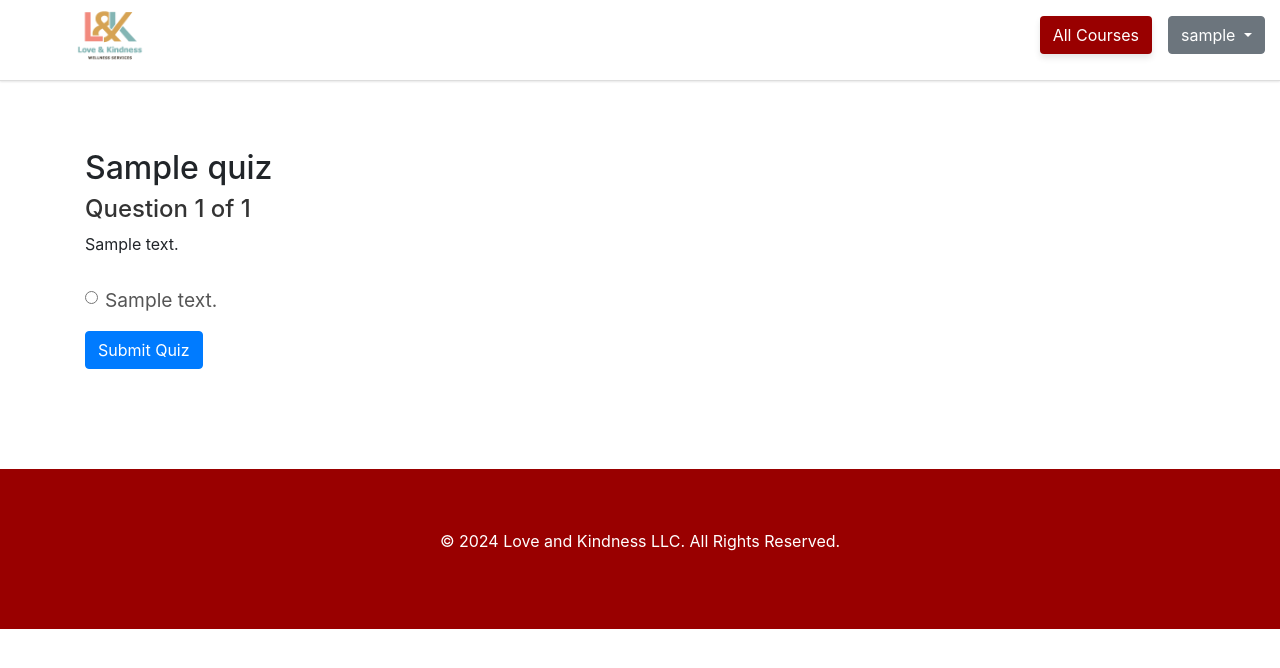
After one commit to OmarHaji0001/Course_Management_System, a Django app: page /course/1/attempt-quiz/ in a window 1280 px wide. The commit adds this page. Shown: the top 668 px of the page. Run offline with Django 5.2, Linux system fonts and the light colour scheme; a user stored in the database is signed in; tables that the repository leaves empty hold one stand-in row (values such as "Sample post"); some libraries are stand-ins or nearby versions.

Commit message:
quiz functionallity almost done

```diff
--- a/main/admin.py
+++ b/main/admin.py
@@ -1,5 +1,6 @@
 from django.contrib import admin
-from .models import Profile, Course, Lesson, Enrollment, Completion, Feedback, Category, Tag, Quiz, Question, Answer
+from .models import Profile, Course, Lesson, Enrollment, Completion, Feedback, Category, Tag, Quiz, Question, Answer, \
+    StudentQuiz, StudentAnswer
 
 
 class ProfileAdmin(admin.ModelAdmin):
@@ -27,3 +28,5 @@ admin.site.register(Completion)
 admin.site.register(Quiz)
 admin.site.register(Question)
 admin.site.register(Answer)
+admin.site.register(StudentQuiz)
+admin.site.register(StudentAnswer)
--- a/main/models.py
+++ b/main/models.py
@@ -139,3 +139,22 @@ class Profile(models.Model):
 
     def __str__(self):
         return f'{self.user.username} - {self.get_role_display()}'
+
+
+class StudentQuiz(models.Model):
+    student = models.ForeignKey(User, on_delete=models.CASCADE)
+    quiz = models.ForeignKey(Quiz, on_delete=models.CASCADE)
+    score = models.FloatField(null=True, blank=True)
+    completed_at = models.DateTimeField(auto_now_add=True)
+
+    def __str__(self):
+        return f'{self.student.username} - {self.quiz.name} ({self.completed_at})'
+
+
+class StudentAnswer(models.Model):
+    student_quiz = models.ForeignKey(StudentQuiz, on_delete=models.CASCADE, related_name='answers')
+    question = models.ForeignKey(Question, on_delete=models.CASCADE)
+    selected_answer = models.ForeignKey(Answer, on_delete=models.CASCADE)
+
+    def __str__(self):
+        return f'{self.student_quiz.student.username} - {self.question.text}'
--- /dev/null
+++ b/main/static/css/quiz.css
@@ -0,0 +1,34 @@
+/* quiz.css */
+
+/* General container for quiz */
+.container {
+    max-width: 900px;
+    margin: 0 auto;
+    padding: 20px;
+}
+
+/* Question styles */
+.question {
+    margin-bottom: 30px;
+}
+
+.question h4 {
+    font-size: 1.5em;
+    color: #333;
+}
+
+.form-check-label {
+    font-size: 1.2em;
+    color: #555;
+}
+
+/* Submit button */
+.btn-primary {
+    background-color: #007bff;
+    border-color: #007bff;
+}
+
+.btn-primary:hover {
+    background-color: #0056b3;
+    border-color: #004085;
+}
--- /dev/null
+++ b/main/templates/main/attempt_quiz.html
@@ -0,0 +1,49 @@
+{% load static %}
+<!DOCTYPE html>
+<html lang="en">
+<head>
+    <meta charset="UTF-8">
+    <meta name="viewport" content="width=device-width, initial-scale=1.0">
+    <link rel="stylesheet" href="{% static 'css/quiz.css' %}">
+    <link rel="stylesheet" href="{% static 'css/top_bar_STA.css' %}">
+    <link rel="stylesheet" href="{% static 'css/footer_HA.css' %}">
+    <link rel="stylesheet" href="https://stackpath.bootstrapcdn.com/bootstrap/4.5.2/css/bootstrap.min.css">
+    <title>Attempt Quiz - {{ quiz.name }}</title>
+</head>
+<body>
+<header class="top-bar">
+    {% include 'main/top_bar_STA.html' %}
+</header>
+
+<main class="container mt-5">
+    <h2>{{ quiz.name }}</h2>
+
+    <div class="question">
+        <h4>Question {{ question_index|add:1 }} of {{ total_questions }}</h4>
+        <p>{{ question.text }}</p>
+    </div>
+
+    <form method="POST">
+        {% csrf_token %}
+        {% for answer in question.answers.all %}
+            <div class="form-check">
+                <input class="form-check-input" type="radio" name="answer" id="answer{{ answer.id }}" value="{{ answer.id }}">
+                <label class="form-check-label" for="answer{{ answer.id }}">
+                    {{ answer.text }}
+                </label>
+            </div>
+        {% endfor %}
+
+        <button type="submit" class="btn btn-primary mt-3">
+            {% if question_index|add:1 == total_questions %}Submit Quiz{% else %}Next{% endif %}
+        </button>
+    </form>
+</main>
+
+{% include 'main/footer_HA.html' %}
+
+<script src="https://code.jquery.com/jquery-3.5.1.min.js"></script>
+<script src="https://cdn.jsdelivr.net/npm/@popperjs/core@2.5.4/dist/umd/popper.min.js"></script>
+<script src="https://stackpath.bootstrapcdn.com/bootstrap/4.5.2/js/bootstrap.min.js"></script>
+</body>
+</html>
--- a/main/urls.py
+++ b/main/urls.py
@@ -28,6 +28,9 @@ urlpatterns = [
     path('lessons/<int:lesson_id>/complete/', mark_lesson_complete, name='mark-lesson-complete'),
     path('courses/<int:course_id>/lessons/<int:lesson_id>/delete/', LessonDeleteView.as_view(), name='delete-lesson'),
     path('courses/<int:course_id>/feedback/', submit_feedback, name='submit-feedback'),
+    path('course/<int:course_id>/attempt-quiz/', views.attempt_quiz, name='attempt-quiz'),
+    path('course/<int:course_id>/submit-quiz/', views.submit_quiz, name='submit-quiz'),
+    path('course/<int:course_id>/quiz-result/<int:student_quiz_id>/', views.quiz_result, name='quiz-result'),
     path('course/<int:course_id>/students/', views.teacher_course_students, name='teacher_course_students'),
     path('course/<int:course_id>/students/<int:student_id>/progress/', views.teacher_student_progress,
          name='teacher_student_progress'),
--- a/main/views.py
+++ b/main/views.py
@@ -7,18 +7,126 @@ from django.contrib.auth.views import LoginView as AuthLoginView, LogoutView as
 from django.contrib.auth.mixins import LoginRequiredMixin
 from django.core.paginator import Paginator
 from django.db.models import Count
-from django.http import HttpResponseNotAllowed, JsonResponse
+from django.http import HttpResponseNotAllowed, JsonResponse, HttpResponse
 from django.views.generic import TemplateView, CreateView, UpdateView, DeleteView, DetailView
 from django.urls import reverse_lazy
 from django.shortcuts import render, redirect, get_object_or_404
 from django.contrib.auth.decorators import user_passes_test, login_required
 from django.utils.decorators import method_decorator
 from .forms import SignUpForm, CourseForm, LessonForm, FeedbackForm, CategoryForm, UserUpdateForm, ProfileUpdateForm
-from .models import Course, Lesson, Enrollment, Completion, Feedback, Category, Tag, Quiz, Question, Answer
+from .models import Course, Lesson, Enrollment, Completion, Feedback, Category, Tag, Quiz, Question, Answer, \
+    StudentAnswer, StudentQuiz
 
 from django.contrib import messages
 from datetime import datetime, timedelta
 from django.utils import timezone
+
+
+@login_required
+def attempt_quiz(request, course_id):
+    course = get_object_or_404(Course, id=course_id)
+    quiz = Quiz.objects.filter(course=course).last()  # Assuming there's only one quiz per course
+
+    if not quiz:
+        return HttpResponse("No quiz available for this course.")
+
+    # Store the quiz_id in session if it's not already there
+    request.session['quiz_id'] = quiz.id
+
+    # Get the current question index from the session or start with the first question
+    question_index = request.session.get(f'quiz_{quiz.id}_index', 0)
+    questions = quiz.questions.all()
+    question = questions[question_index]  # Get the current question
+
+    if request.method == 'POST':
+        selected_answer_id = request.POST.get('answer')
+        # Store the user's answer in the session
+        user_answers = request.session.get(f'quiz_{quiz.id}_answers', {})
+        user_answers[question.id] = selected_answer_id
+        request.session[f'quiz_{quiz.id}_answers'] = user_answers
+
+        # Move to the next question or finish the quiz
+        if question_index + 1 < questions.count():
+            request.session[f'quiz_{quiz.id}_index'] = question_index + 1
+            return redirect('attempt-quiz', course_id=course_id)
+        else:
+            return redirect('submit-quiz', course_id=course_id)
+
+    return render(request, 'main/attempt_quiz.html', {
+        'quiz': quiz,
+        'question': question,
+        'question_index': question_index,
+        'total_questions': questions.count(),
+    })
+
+
+@login_required
+def submit_quiz(request, course_id):
+    quiz_id = request.session.get('quiz_id')
+    quiz = get_object_or_404(Quiz, id=quiz_id)
+
+    # Retrieve the student's answers from the session
+    student_answers = request.session.get(f'quiz_{quiz_id}_answers', {})
+
+    # Initialize the score
+    score = 0
+    total_questions = quiz.questions.count()
+
+    # Create a StudentQuiz record to track this attempt
+    student_quiz = StudentQuiz.objects.create(
+        student=request.user,
+        quiz=quiz,
+    )
+
+    # Iterate over the quiz questions and save the student's answers
+    for question in quiz.questions.all():
+        selected_answer_id = student_answers.get(str(question.id))
+        if selected_answer_id:
+            selected_answer = Answer.objects.get(id=selected_answer_id)
+
+            # Save the student's answer in the database
+            StudentAnswer.objects.create(
+                student_quiz=student_quiz,
+                question=question,
+                selected_answer=selected_answer
+            )
+
+            # Update the score if the answer is correct
+            if selected_answer.is_correct:
+                score += 1
+
+    # Update the StudentQuiz with the score
+    score_percentage = (score / total_questions) * 100
+    student_quiz.score = score_percentage
+    student_quiz.save()
+
+    # Clear the session variables after submission
+    request.session.pop(f'quiz_{quiz_id}_index', None)
+    request.session.pop(f'quiz_{quiz_id}_answers', None)
+    request.session.pop('quiz_id', None)
+
+    # Redirect to the quiz result page with the student_quiz ID
+    return redirect('quiz-result', course_id=course_id, student_quiz_id=student_quiz.id)
+
+
+@login_required
+def quiz_result(request, course_id, student_quiz_id):
+    # Retrieve the StudentQuiz object using the provided student_quiz_id
+    student_quiz = get_object_or_404(StudentQuiz, id=student_quiz_id, student=request.user)
+
+    # Get the associated Quiz from the StudentQuiz instance
+    quiz = student_quiz.quiz
+
+    # Calculate the number of correct answers
+    correct_count = student_quiz.answers.filter(selected_answer__is_correct=True).count()
+
+    context = {
+        'quiz': quiz,
+        'student_quiz': student_quiz,
+        'correct_count': correct_count,  # Pass the correct count to the template
+    }
+
+    return render(request, 'main/quiz_result.html', context)
 
 
 @login_required
```
Also changed, not shown: main/templates/main/lesson_detail.html (+5 -5 lines), main/templates/main/quiz_result.html (added, +34 -0 lines), main/migrations/0002_studentquiz_studentanswer.py (added), 7 other files.
